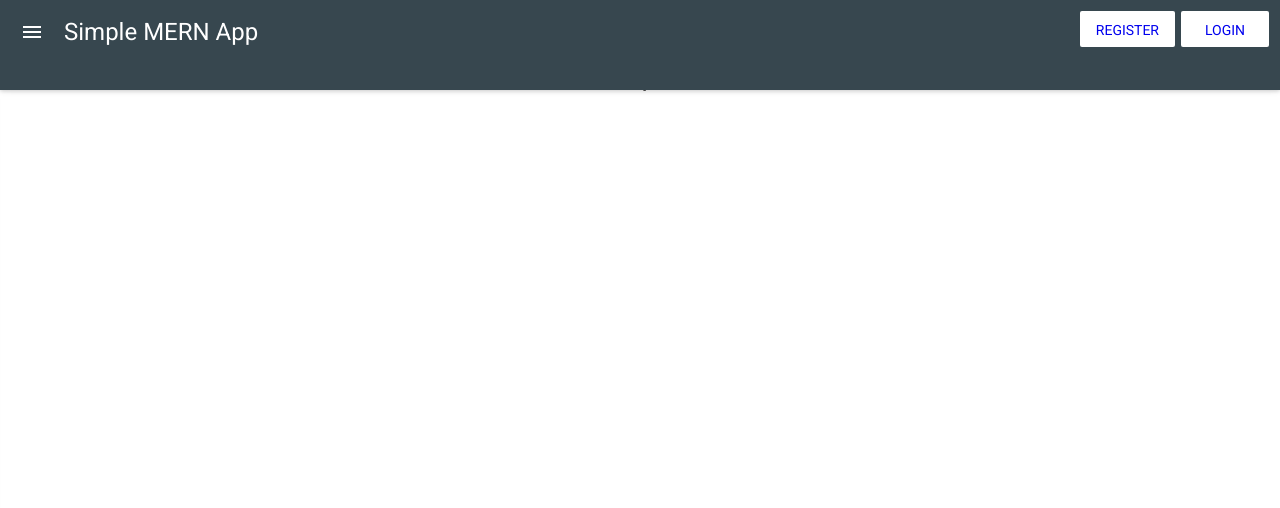
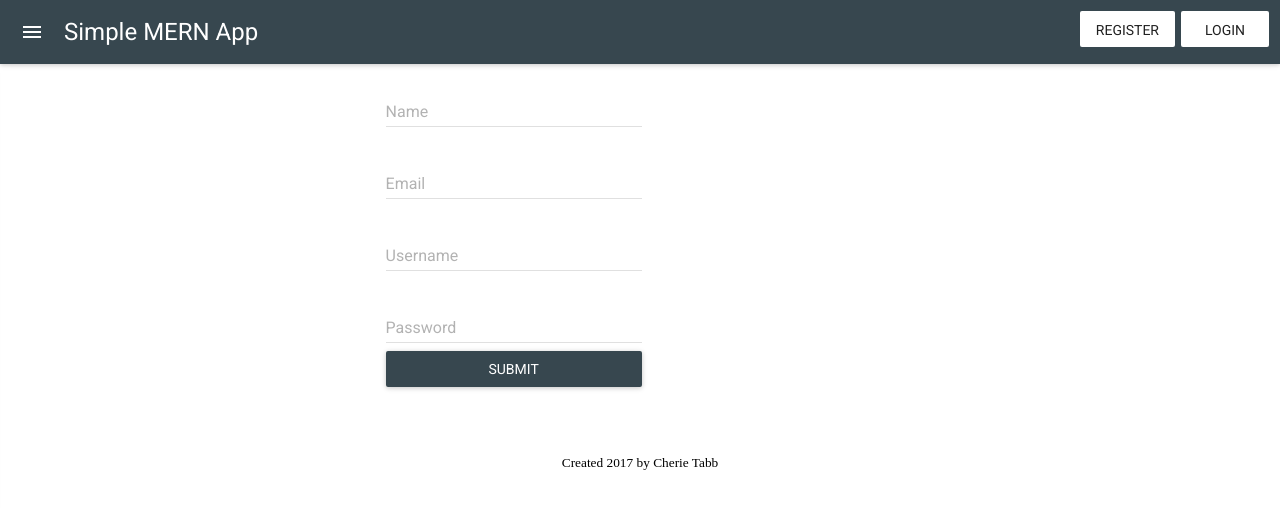
Before and after one commit to Cherietabb/simple-MERN-app, a React (Create React App) app in the folder client/: page /users/register in a window 1280 px wide. Shown: the top 508 px of the page. Built offline with nearby package versions, Linux system fonts and the light colour scheme; a web font is replaced by a local one; what react-tap-event-plugin would draw is missing.

Commit message:
added back button to add profile page, updated styling, and added register & login pages

```diff
--- a/client/src/App.js
+++ b/client/src/App.js
@@ -2,13 +2,14 @@ import React, {Component} from 'react';
 import {BrowserRouter, Route, Switch} from 'react-router-dom';
 import MuiThemeProvider from 'material-ui/styles/MuiThemeProvider';
 import getMuiTheme from 'material-ui/styles/getMuiTheme';
-import {blueGrey800, pink300} from 'material-ui/styles/colors';
+import {blueGrey800, pink300, grey400, grey900, white, cyan700} from 'material-ui/styles/colors';
 import injectTapEventPlugin from 'react-tap-event-plugin';
 import BottomNavigation from './components/BottomNavigation';
 import Profiles from './components/Profiles';
 import AddProfile from './components/add_profile';
 import SideDrawer from './components/SideDrawer';
 import Register from './Register';
+import Login from './Login';
 import './App.css';
 injectTapEventPlugin();
 
@@ -16,14 +17,15 @@ class App extends Component {
 
 	render() {
 		return (
-			<MuiThemeProvider muiTheme={muiTheme} className="App">
+			<MuiThemeProvider muiTheme={muiTheme}>
 				<BrowserRouter>
 					<div>
 						<SideDrawer />
 						<Switch>
 								<Route exact path="/" component={Profiles}/>
 								<Route path="/add_profile" component={AddProfile} />
-								<Route path="/register" component={Register} />
+								<Route path="/users/register" component={Register} />
+								<Route path="/users/login" component={Login} />
 						</Switch>
 						<BottomNavigation />
 					</div>
@@ -36,7 +38,12 @@ class App extends Component {
 const muiTheme = getMuiTheme({
 	palette: {
 		primary1Color: blueGrey800,
-		accent1Color: pink300
+		primary2Color: cyan700,
+		primary3Color: grey400,
+		accent1Color: pink300,
+		textColor: grey900,
+		alternateTextColor: white,
+		canvasColor: white
 	},
 	title: {
 		fontSize: 30
--- /dev/null
+++ b/client/src/Login.js
@@ -0,0 +1,109 @@
+import React, { Component } from 'react';
+import axios from 'axios';
+import TextField from 'material-ui/TextField';
+import RaisedButton from 'material-ui/RaisedButton';
+import {red300, blue400} from 'material-ui/styles/colors';
+
+
+const contentStyle = {
+	marginTop: '5%',
+	position: 'relative',
+	display: 'flex',
+	flexDirection: 'row',
+	flexWrap: 'wrap',
+	width: '80%',
+	justifyContent: 'center'
+};
+
+const textFieldStyle = {
+	display: 'flex',
+	flexDirection: 'column',
+	errorStyle: {
+		color: red300
+	},
+};
+
+const buttonStyle = {
+	backgroundColor: blue400,
+	margin: '3px'
+};
+
+
+class Login extends Component {
+	constructor(props) {
+		super(props);
+
+		this.state = {
+			name: '',
+			email: '',
+			username: '',
+			password: ''
+		}
+	}
+
+	handleInputChange = e => {
+		this.setState({
+			[e.target.name]: e.target.value
+		});
+	};
+
+	validate = () => {
+		let isError = false;
+		const errors = {
+			nameError: '',
+			emailError: '',
+			username: '',
+			password: ''
+		};
+		if (!this.state.name) {
+			isError = true;
+			errors.nameError = "Name is required"
+		}
+		this.setState({
+			...this.state,
+			...errors
+		});
+
+		return isError;
+	};
+
+
+
+	render() {
+		return(
+			<div style={contentStyle}>
+				<form>
+					<TextField
+						name="email"
+						hintText="Email"
+						floatingLabelText="Email"
+						style={textFieldStyle}
+						value={this.state.email}
+						onChange={this.handleInputChange}
+						errorText={this.state.emailError}
+					/>
+
+					<TextField
+						name="password"
+						hintText="Password"
+						floatingLabelText="Password"
+						style={textFieldStyle}
+						value={this.state.password}
+						onChange={this.handleInputChange}
+						errorText={this.state.password}
+					/>
+					<RaisedButton
+						label="Submit"
+						primary={true}
+						style={textFieldStyle}
+						onClick={this.handleSubmit}
+					>
+					</RaisedButton>
+
+				</form>
+			</div>
+		);
+	}
+}
+
+export default Login;
--- /dev/null
+++ b/client/src/Register.js
@@ -0,0 +1,164 @@
+import React, {Component} from 'react';
+import axios from 'axios';
+import TextField from 'material-ui/TextField';
+import RaisedButton from 'material-ui/RaisedButton';
+import {red300, blue400} from 'material-ui/styles/colors';
+
+
+const contentStyle = {
+	marginTop: '5%',
+	position: 'relative',
+	display: 'flex',
+	flexDirection: 'row',
+	flexWrap: 'wrap',
+	width: '80%',
+	justifyContent: 'center'
+};
+
+const textFieldStyle = {
+	display: 'flex',
+	flexDirection: 'column',
+	errorStyle: {
+		color: red300
+	},
+};
+
+const buttonStyle = {
+	backgroundColor: blue400,
+	margin: '3px'
+};
+
+
+class Register extends Component {
+	constructor(props) {
+		super(props);
+
+		this.state = {
+			name: '',
+			email: '',
+			username: '',
+			password: ''
+		}
+	}
+
+	handleInputChange = e => {
+		this.setState({
+			[e.target.name]: e.target.value
+		});
+	};
+
+	validate = () => {
+		let isError = false;
+		const errors = {
+			nameError: '',
+			emailError: '',
+			usernameError: '',
+			passwordError: ''
+		};
+		if (!this.state.name) {
+			isError = true;
+			errors.nameError = "Name is required"
+		}
+		if (!this.state.email) {
+			isError = true;
+			errors.emailError = 'Email is required'
+		} else if (!this.state.email === /^[A-Z0-9._%+-]+@[A-Z0-9.-]+\.[A-Z]{2,4}$/i.test(this.state.email)) {
+			isError = true;
+			errors.emailError = 'Please enter a valid email address'
+		}
+		if (!this.state.username) {
+			isError = true;
+			errors.usernameError = 'Username is required'
+		}
+		if (!this.state.password) {
+			isError = true;
+			errors.passwordError = 'Password is required'
+		}
+
+		this.setState({
+			...this.state,
+			...errors
+		});
+
+		return isError;
+	};
+
+	handleSubmit = (e) => {
+		e.preventDefault();
+		const err = this.validate();
+		const {name, email, username, password} = this.state;
+		if (!err) {
+			axios.post('http://localhost:4000/users/register', {name, email, username, password})
+				.then((response) => {
+					this.setState({
+						name: '',
+						email: '',
+						username: '',
+						password: ''
+					})
+				})
+				.catch((error) => {
+					console.log(error);
+				});
+		}
+	};
+
+	render() {
+		return (
+			<div style={contentStyle}>
+				<form>
+					<TextField
+						name="name"
+						hintText="Name"
+						floatingLabelText="Name"
+						style={textFieldStyle}
+						value={this.state.name}
+						onChange={this.handleInputChange}
+						errorText={this.state.nameError}
+					/>
+					<TextField
+						name="email"
+						hintText="Email"
+						floatingLabelText="Email"
+						style={textFieldStyle}
+						value={this.state.email}
+						onChange={this.handleInputChange}
+						errorText={this.state.emailError}
+					/>
+
+					<TextField
+						name="username"
+						hintText="Username"
+						floatingLabelText="Username"
+						style={textFieldStyle}
+						value={this.state.username}
+						onChange={this.handleInputChange}
+						errorText={this.state.usernameError}
+					/>
+
+					<TextField
+						name="password"
+						hintText="Password"
+						floatingLabelText="Password"
+						style={textFieldStyle}
+
+						value={this.state.password}
+						onChange={this.handleInputChange}
+						errorText={this.state.password}>
+						<input type="password"/>
+					</TextField>
+					<RaisedButton
+						label="Submit"
+						primary={true}
+						style={textFieldStyle}
+						onClick={this.handleSubmit}
+					>
+					</RaisedButton>
+
+				</form>
+			</div>
+		);
+	}
+}
+
+export default Register;
--- a/client/src/components/SideDrawer.js
+++ b/client/src/components/SideDrawer.js
@@ -7,7 +7,6 @@ import Subheader from 'material-ui/Subheader'
 import AppBar from 'material-ui/AppBar';
 import MenuItem from 'material-ui/MenuItem';
 import FlatButton from 'material-ui/FlatButton';
-import {grey900} from 'material-ui/styles/colors';
 
 class SideDrawer extends Component {
 	constructor(props) {
@@ -53,7 +52,7 @@ class SideDrawer extends Component {
 					docked={false}
 					width={200}
 					open={this.state.open}
-					containerStyle={{height: 'calc(100% - 90px)', top: 90}}
+					containerStyle={{height: 'calc(100% - 64px)', top: 64}}
 					onRequestChange={(open) => this.setState({open})}>
 
 					<List>
@@ -72,9 +71,8 @@ class SideDrawer extends Component {
 
 const buttonStyle = {
 	backgroundColor: '#ffffff',
-	color: 'grey900',
 	margin: '3px',
-	onKeyboardFocus: {
+	onHover: {
 		backgroundColor: '#ffffff',
 		color: '#000000',
 	}
@@ -85,9 +83,7 @@ const contentStyles = {
 		position: 'fixed',
 		left: 0,
 		top: 0,
-		height: 90
-	},
-	iconStyleLeft: false
+	}
 };
 
 export default SideDrawer;
--- a/client/src/components/add_profile.js
+++ b/client/src/components/add_profile.js
@@ -2,13 +2,13 @@ import React, {Component} from 'react';
 import axios from 'axios';
 import TextField from 'material-ui/TextField';
 import RaisedButton from 'material-ui/RaisedButton';
-import {red400} from 'material-ui/styles/colors';
+import {red300, blue400} from 'material-ui/styles/colors';
 
 const contentStyle = {
-	marginTop: '30px',
 	display: 'flex',
+	flexDirection: 'row',
+	flexWrap: 'wrap',
 	width: '80%',
-	padding: '50px',
 	justifyContent: 'center'
 };
 
@@ -16,8 +16,16 @@ const textFieldStyle = {
 	display: 'flex',
 	flexDirection: 'column',
 	errorStyle: {
-		color: red400
+		color: red300
 	},
+};
+
+const buttonStyle = {
+	display: 'flex',
+	flexDirection: 'right',
+	width: '60px',
+	backgroundColor: blue400,
+	marginTop: '90px'
 };
 
 
@@ -76,6 +84,13 @@ class AddProfile extends Component {
 
 	render() {
 		return (
+			<div>
+				<RaisedButton
+					label="Back"
+					href="/"
+					style={buttonStyle}
+				/>
+
 				<div style={contentStyle}>
 					<form>
 						<TextField
@@ -104,6 +119,8 @@ class AddProfile extends Component {
 						</RaisedButton>
 					</form>
 				</div>
+
+			</div>
 		)
 	}
 }
```
Also changed, not shown: 1 other file (tests, documents, lock files or other folders). Lines whose indentation alone changed are shown as unchanged.
